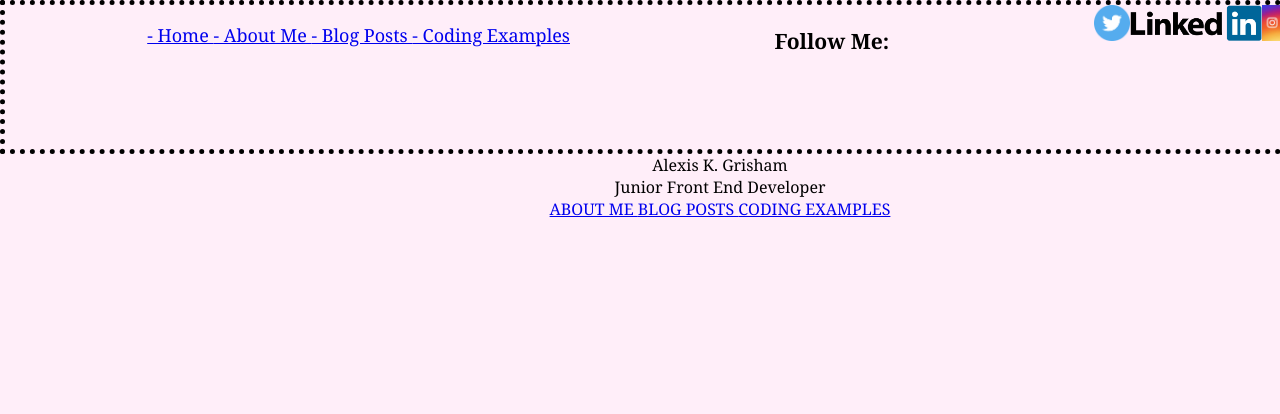
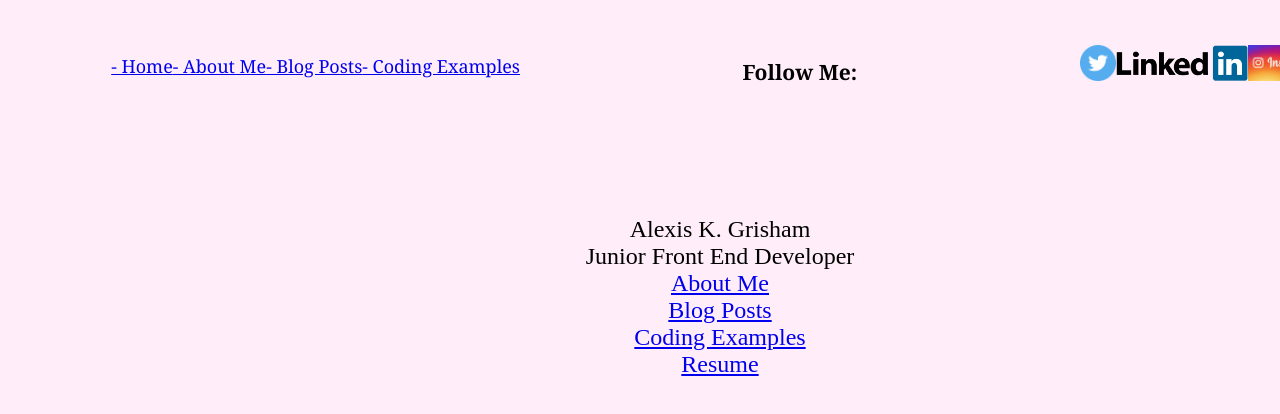
Before and after one commit to Alexiskjg16/MyPortfolio, a React (Create React App) app: page /HomePage in a window 1280 px wide. Shown: the top 414 px of the page. Built offline with nearby package versions, Linux system fonts and the light colour scheme.

Commit message:
majorupdates

```diff
--- a/src/AboutMe.js
+++ b/src/AboutMe.js
@@ -1,18 +1,26 @@
 import React, { Component } from 'react';
 import './App.css';
 import blerb from './Pictures/blerb.jpg'
+import adam from './Pictures/adam.jpg'
+import familyseattle from './Pictures/familyseattle.jpg'
 
 class AboutMe extends Component {
     render() {
         return (
             <div>
-                <img src={blerb} alt="selfie" />
+                <section>
+                <img src={blerb} alt="selfie" className="TwoAboutMe"/>
+                <img src={adam} alt="my son" className="TwoAboutMe" />
+                <img src={familyseattle} alt="my family" className="ThreeAboutMe" />
+                </section>
                 <h1> About Me </h1>
-                <h3> This is blog/portfolio I built from scratch, to show off my coding work, as well as keep people up-to-date on my journey. A few months
-       ago I had never touched a line of code, and was NOT tech-savvy. Now, thanks to SunCoast Developers Guild, amazing instructors, friends, and family support,
-       I am leaps and bounds ahead of where I used to be. The 'Coding Examples' side of my website is going to be more professional and work-based,
-       while the blog will be snippets of my life, hopefully with some interesting knowledge and such built in. I am publishing it now, at the beginning stages,
-       so that those that start following now can really see how much I grow over time, and can help keep me inspired to keep my creative side going. </h3>
+                <h3> This is blog/portfolio I built from scratch, to show off my coding work, as well as keep people up-to-date on my
+                    journey. A few months ago I had never touched a line of code, and was NOT tech-savvy. Now, thanks to SunCoast Developers
+                    Guild, amazing instructors, friends, and family support, I am leaps and bounds ahead of where I used to be. The 'Coding
+                    Examples' side of my website is going to be more professional and work-based, while the blog will be snippets of my life,
+                    hopefully with some interesting knowledge and such built in. I am publishing it now, at the beginning stages so that
+                    those that start following now can really see how much I grow over time, and can help keep me inspired to keep my creative
+                    side going. </h3>
             </div>
         )
     }
--- a/src/App.css
+++ b/src/App.css
@@ -1,3 +1,5 @@
+
+
 .App {
   text-align: center;
   background-color: rgb(255, 238, 249);
@@ -8,7 +10,7 @@
 
 .NavBar {
   display: flex;
-  flex-direction: row;
+
   justify-content: space-around;
   align-content: center;
   font-size: 18px;
@@ -16,7 +18,15 @@
   background-color: rgb(255, 238, 249);
   width: 79.5em;
   height: 8em;
-  border: 5px dotted black;
+  padding-top: 2em;
+  padding-bottom: -2em;
+}
+
+.OptionMenu {
+  display: flex;
+  flex-direction: row;
+  justify-content: flex-start;
+  margin-top:1em;
 }
 
 .AddLogo {
@@ -31,10 +41,34 @@ AboutMe {
   justify-content: center;
 }
 
+.TwoAboutMe {
+  height: 17em;
+  width: auto;
+  border: .05em solid black;
+}
+
+.ThreeAboutMe {
+  height: 17em;
+  width: auto;
+  border: .05em solid black;
+}
+
 .ContactMe {
   display: flex;
   flex-direction: row;
-  justify-content: center;
+  align-content: center;
+  margin-top: .5em;
+}
+
+@import url('https://fonts.googleapis.com/css?family=Clicker Script');
+
+.FullName {
+  display: flex;
+  align-content: space-between;
+  flex-direction: column;
+  font-family: 'Clicker Script';
+  font-size: 24px;
+  margin: 1.5em;
 }
 
 .CodeList {
--- a/src/App.js
+++ b/src/App.js
@@ -7,14 +7,16 @@ import NavBar from './NavBar';
 import HomeCoding from './CodingFiles/HomeCoding';
 import HomeBlog from './BlogPosts/HomeBlog';
 import Sept518 from './BlogPosts/Sept518';
+import Sept1118 from './BlogPosts/Sept1118';
+import Resume from './Resume';
 
 class App extends Component {
   render() {
     return (
       <Router>
-      <div className="App">
-        <section>
-         <NavBar/>
+        <div className="App">
+          <section>
+            <NavBar />
           </section>
           <Switch>
             <Route path="/HomePage" exact component={HomePage} />
@@ -22,8 +24,10 @@ class App extends Component {
             <Route path="/CodingExamples" exact component={HomeCoding} />
             <Route path="/BlogPosts" exact component={HomeBlog} />
             <Route path="/BlogPosts/Sept518" exact component={Sept518} />
+            <Route path="/BlogPosts/Sept1118" exact component={Sept1118} />
+            <Route path="/Resume" exact component={Resume} />
           </Switch>
-      </div>
+        </div>
       </Router>
     );
   }
--- a/src/BlogPosts/HomeBlog.js
+++ b/src/BlogPosts/HomeBlog.js
@@ -4,12 +4,12 @@ import { BrowserRouter as Router, Link } from 'react-router-dom';
 class HomeBlog extends Component {
     render() {
         return (
-            <Router>
             <div>
                 <h1> Blog Posts </h1>
                 <Link to={"/BlogPosts/Sept518"} className="BlogLinks"> 29 August 2018 </Link>
+                <Link to={"/BlogPosts/Sept1118"} className="BlogLinks"> 10 September 2018 </Link>
             </div>
-            </Router>
+
         )
     }
 }
--- a/src/CodingFiles/HomeCoding.js
+++ b/src/CodingFiles/HomeCoding.js
@@ -6,6 +6,7 @@ render() {
     return (
         <div>
             <ul>
+                <li className="CodeList"> Hey! This whole website is built using REACT.js from scratch. </li>
             <li className="CodeList"> Scoreboard - <a href="http://faithful-trouble.surge.sh/">Go Jayhawks!</a></li>
             </ul>
             </div>
--- a/src/HomePage.js
+++ b/src/HomePage.js
@@ -5,17 +5,25 @@ import { BrowserRouter as Router, Link } from 'react-router-dom'
 class HomePage extends Component {
     render() {
         return (
-            <Router>
-            <div>
+
+            <div className="FullName">
                 <header> Alexis K. Grisham </header>
                 <header> Junior Front End Developer </header>
-                <Link to={"/AboutMe"}>ABOUT ME </Link>
-                <Link to={"/BlogPosts"}> BLOG POSTS </Link>
-                <Link to={"/CodingExamples"}> CODING EXAMPLES </Link>
+                <section>
+                <Link to="/AboutMe">About Me </Link>
+                </section>
+                <section>
+                <Link to={"/BlogPosts"}> Blog Posts </Link>
+                </section>
+                <section>
+                <Link to={"/CodingExamples"}> Coding Examples </Link>
+                </section>
+                <section>
+                <Link to={"/Resume"}> Resume </Link>
+                </section>
             </div>
-            </Router>
+
         )
     }
 }
-
 export default HomePage;
--- a/src/NavBar.js
+++ b/src/NavBar.js
@@ -8,15 +8,20 @@ import TwitterLogo from "./Pictures/twitter-logo-final.png"
 class NavBar extends Component {
     render() {
         return (
-            <Router>
                 <div className="NavBar">
-                <section>
-                    <ul>
+                <section className="OptionMenu">
+                    <section>
                     <Link to="/HomePage"> - Home </Link>
+                    </section>
+                    <section>
                     <Link to="/AboutMe"> - About Me </Link>
+                    </section>
+                    <section>
                     <Link to="/BlogPosts"> - Blog Posts </Link>
+                    </section>
+                    <section>
                     <Link to="/CodingExamples"> - Coding Examples </Link>
-                    </ul>
+                    </section>
                     </section>
                     <h3> Follow Me: </h3>
                     <section className="ContactMe">
@@ -25,7 +30,6 @@ class NavBar extends Component {
                     <a href="https://www.instagram.com/alexiskjg16/?hl=en"><img src={InstagramLogo} className="AddLogo" alt="Instagram" /></a>
                     </section>
                 </div>
-            </Router>
         )
     }
 }
```
